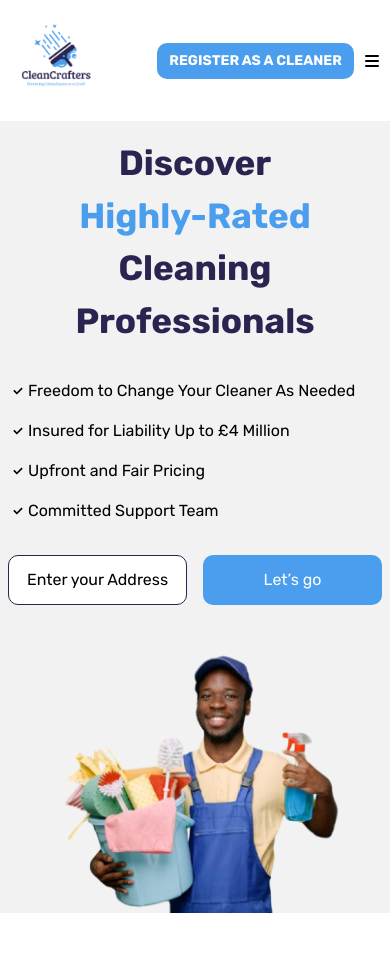
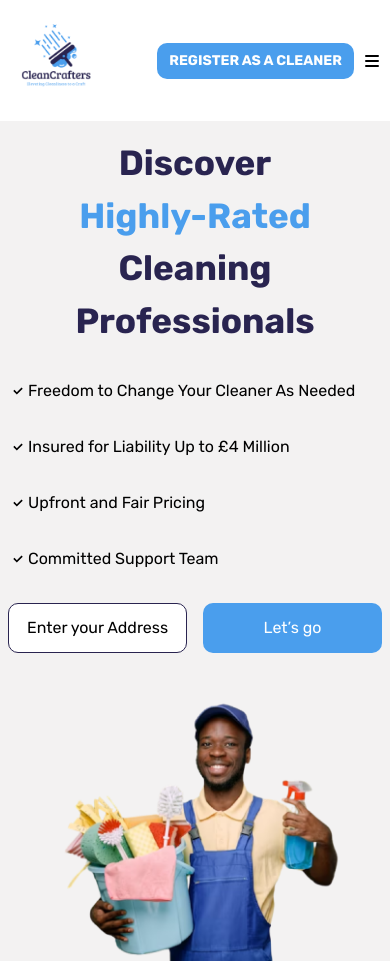
Before and after one commit to Haelsoft-Projects/Clean-Crafter-Frontend, a Next.js app: page / in a window 390 px wide. Before the commit the page ends 913 px from the top, so only its background shows below. Built offline with nearby package versions, Linux system fonts and the light colour scheme.

Commit message:
started about

```diff
--- /dev/null
+++ b/src/components/About.tsx
@@ -0,0 +1,3 @@
+export default function About(){
+
+}
--- a/src/components/Hero.tsx
+++ b/src/components/Hero.tsx
@@ -15,7 +15,7 @@ export default function Hero() {
               <br className="lg:block hidden" />
               Professionals
             </p>
-            <div className="flex flex-col text-left gap-y-4 md:gap-y-8 lg:gap-y-4 md:mt-10 mt-8 text-base lg:mt-10 ">
+            <div className="flex flex-col text-left gap-y-8 md:gap-y-8 lg:gap-y-4 md:mt-10 mt-8 text-base lg:mt-10 ">
               <div className="flex items-center">
                 <CgCheck className="text-xl font-bold" />
                 <span className="md:text-[20px] lg:text-[22px] text-base">
```
